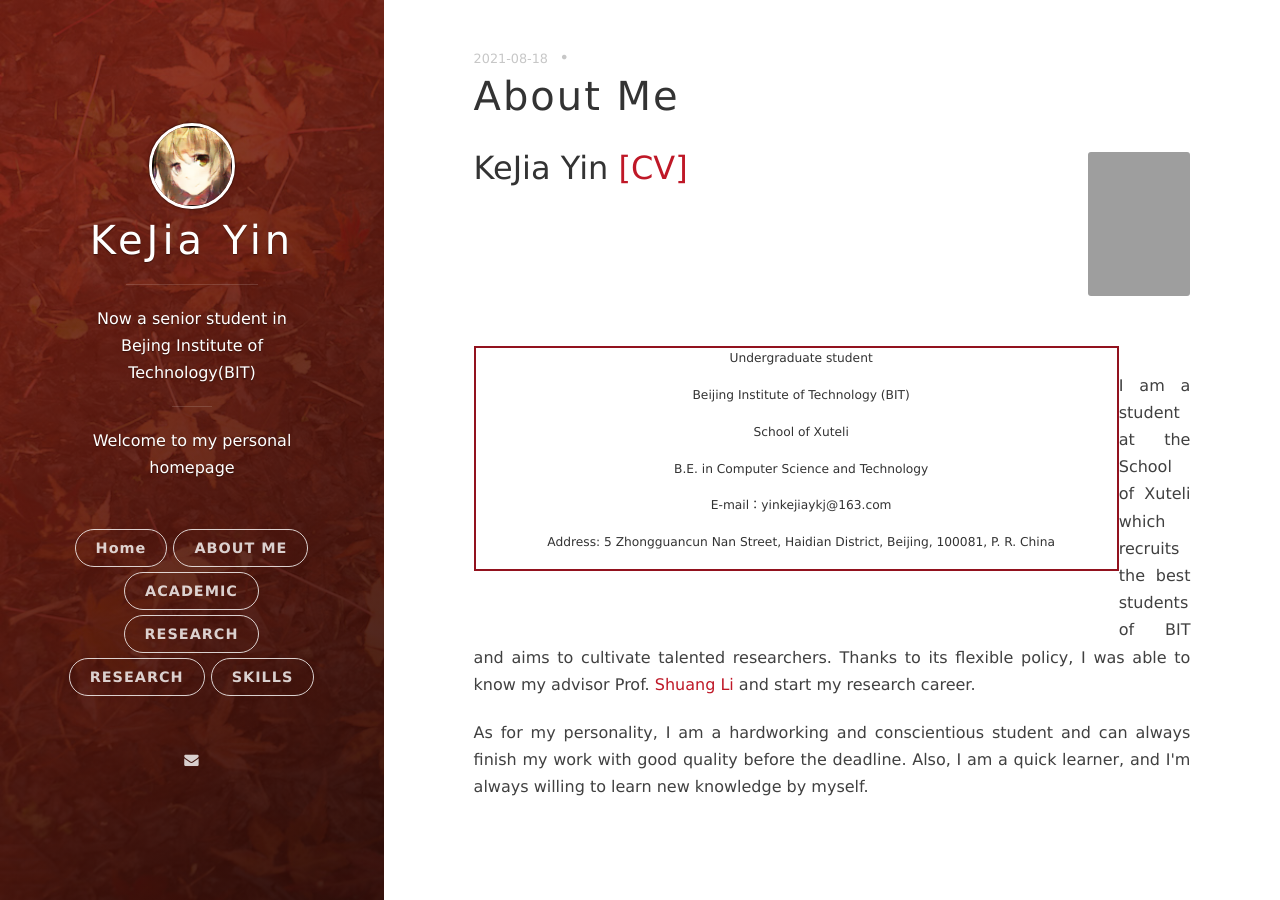
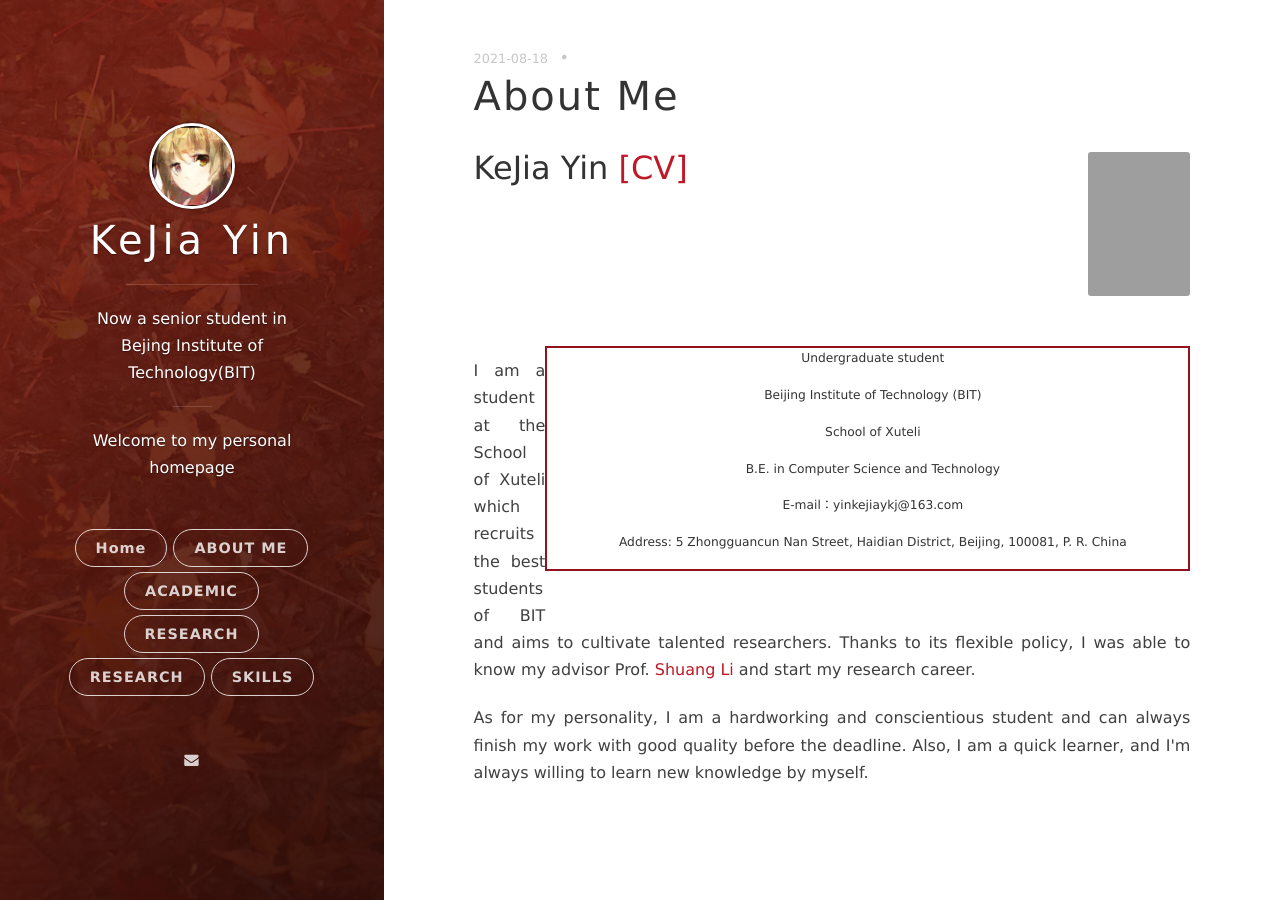
Before and after one commit to yinkejia/yinkejia.github.io, a Jekyll site: the page built from _posts/2021-08-18-ABOUT-ME.markdown, in a window 1280 px wide. Built offline with Jekyll 4.4.1, drawn with Linux system fonts in a browser that asks for light colours; nearby versions of some CDN libraries; grey boxes are pictures that could not be loaded.

Commit message:
Update 2021-08-18-ABOUT-ME.markdown

```diff
--- a/_posts/2021-08-18-ABOUT-ME.markdown
+++ b/_posts/2021-08-18-ABOUT-ME.markdown
@@ -5,7 +5,7 @@ date: 2021-08-18 15:32:24.000000000 +09:00
 ---
 <img style="float:right" src="https://raw.githubusercontent.com/yinkejia/homepage-of-Kejia-Yin/gh-pages/DSC_0003.JPG" width="102" height="144">
 <h2>KeJia Yin <a href="https://raw.githubusercontent.com/yinkejia/homepage-of-Kejia-Yin/gh-pages/CV_Kejia Yin.pdf" target="_blank">[CV]</a></h2>
-<table border="0" style="float:left" width="100%">
+<table border="0" style="float:right" width="100%">
   <tr>
     <td>
       <p><b>Undergraduate student</b></p>
```
